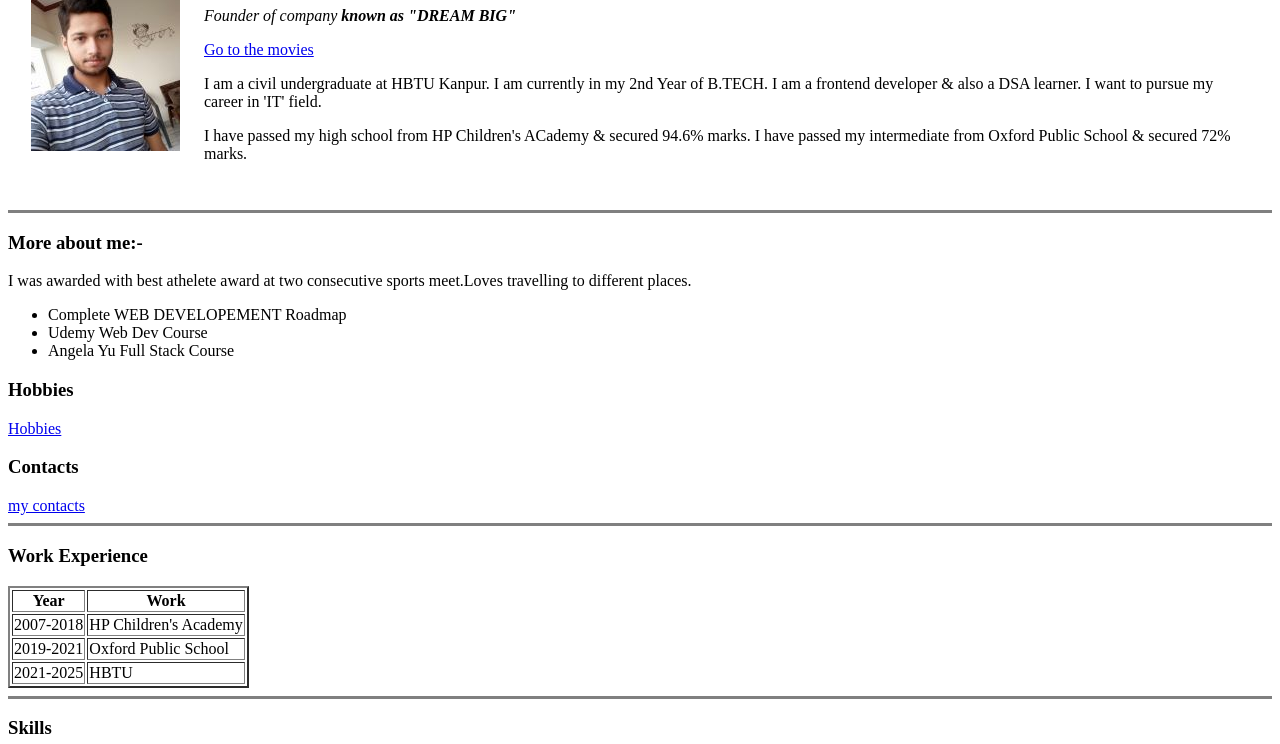
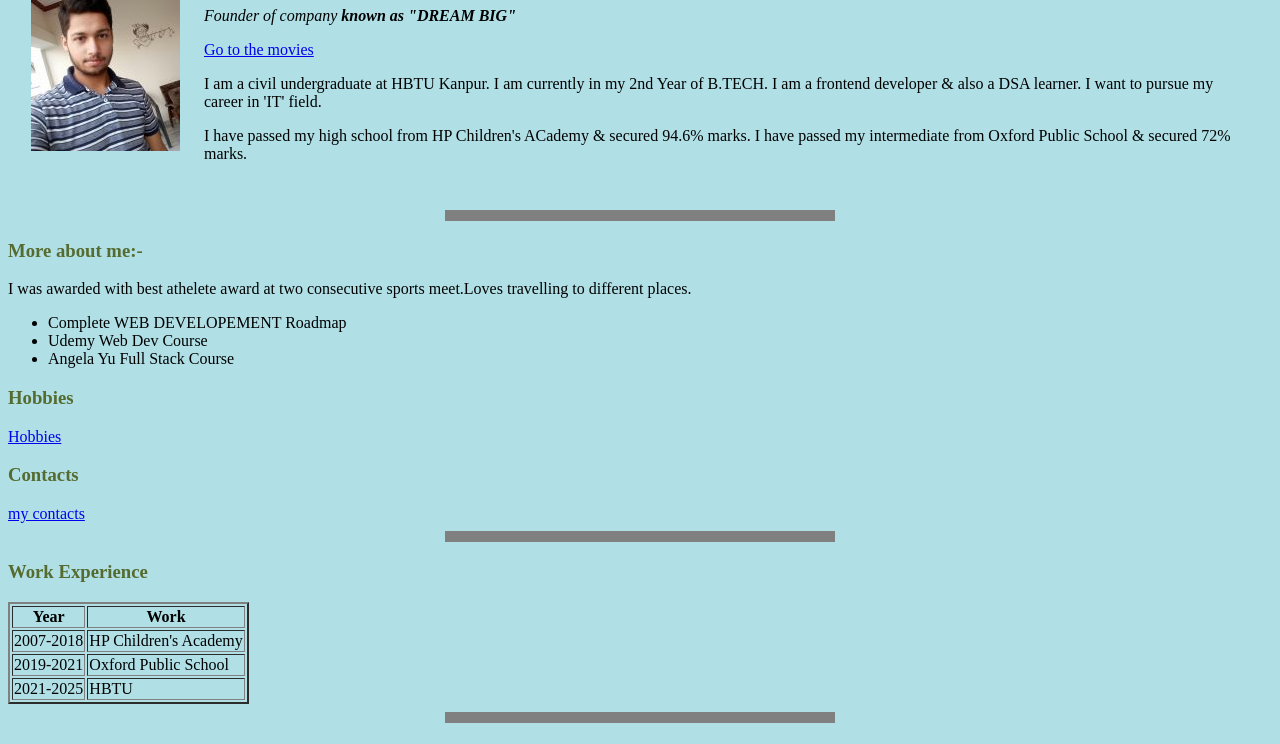
Before and after one commit to Rayuga03/CSS, a plain HTML site: page index.html in a window 1280 px wide. Shown: the part 104-848 px from the top of the page. Drawn offline with Linux system fonts and the light colour scheme.

Commit message:
changes made

```diff
--- a/index.html
+++ b/index.html
@@ -2,7 +2,7 @@
 <head>
     <meta charset="UTF-8">
     <title>DREAM BIG😃</title>
-    <link rel="stylesheet" href="CSS/style.css">
+    <link rel="stylesheet" href="CSS/index.css">
     <!--
     <style>
         body {
```
